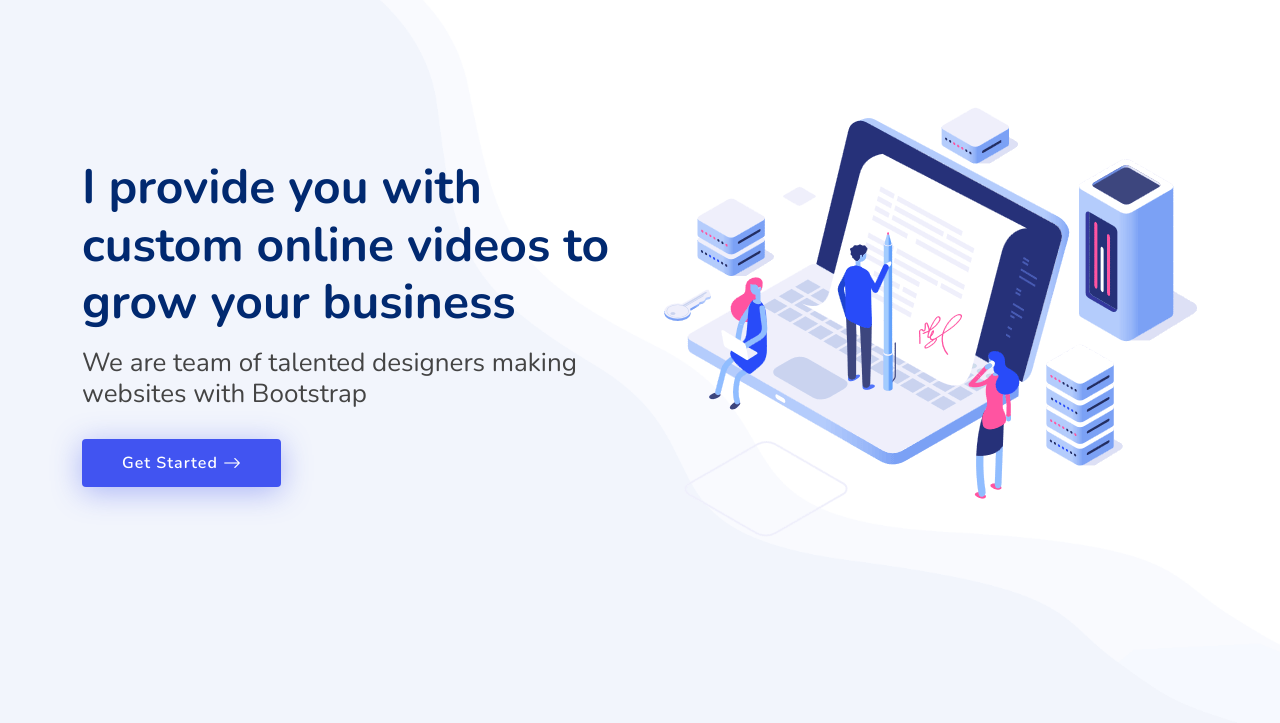
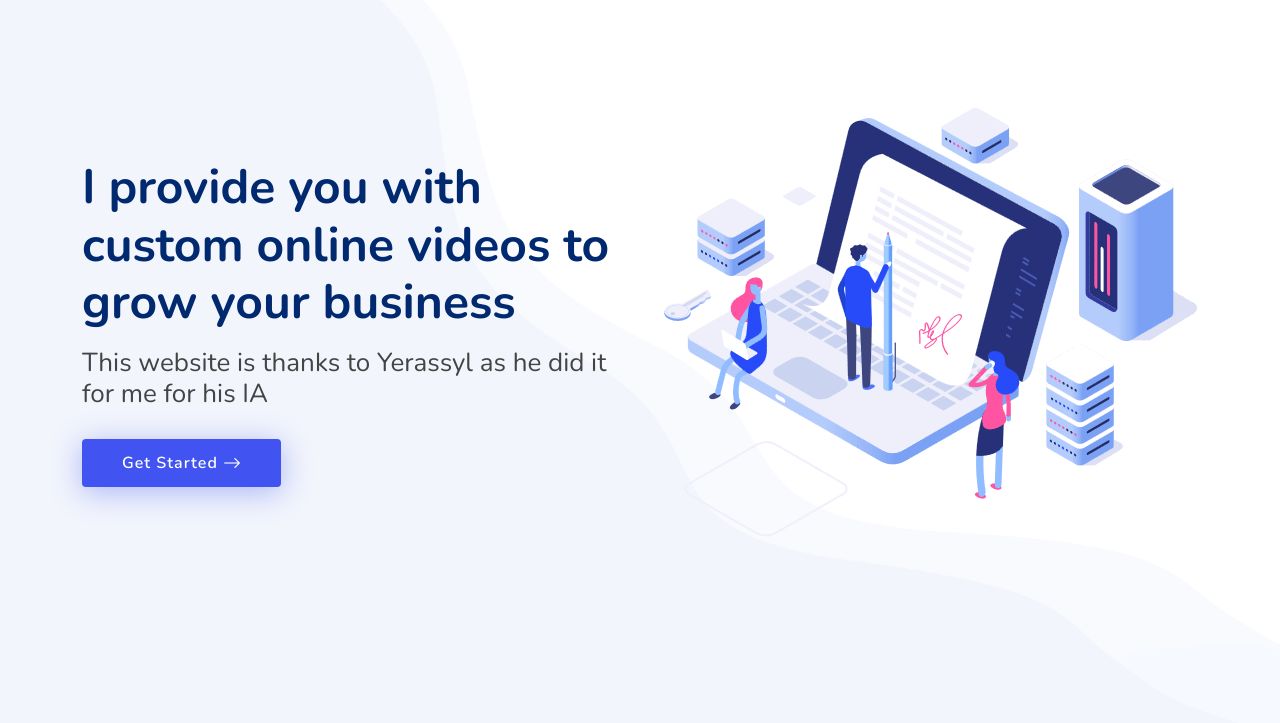
Before and after one commit to Yaisnya/Yerassyl_Internal_Assessment, a plain HTML site: page index.html in a window 1280 px wide. Shown: the part 77-800 px from the top of the page. Drawn offline with nearby package versions, Linux system fonts and the light colour scheme.

Commit message:
Changed the details of the website

```diff
--- a/index.html
+++ b/index.html
@@ -88,7 +88,7 @@
       <div class="row">
         <div class="col-lg-6 d-flex flex-column justify-content-center">
           <h1 data-aos="fade-up">I provide you with custom online videos to grow your business</h1>
-          <h2 data-aos="fade-up" data-aos-delay="400">We are team of talented designers making websites with Bootstrap</h2>
+          <h2 data-aos="fade-up" data-aos-delay="400">This website is thanks to Yerassyl as he did it for me for his IA</h2>
           <div data-aos="fade-up" data-aos-delay="600">
             <div class="text-center text-lg-start">
               <a href="#about" class="btn-get-started scrollto d-inline-flex align-items-center justify-content-center align-self-center">
```
